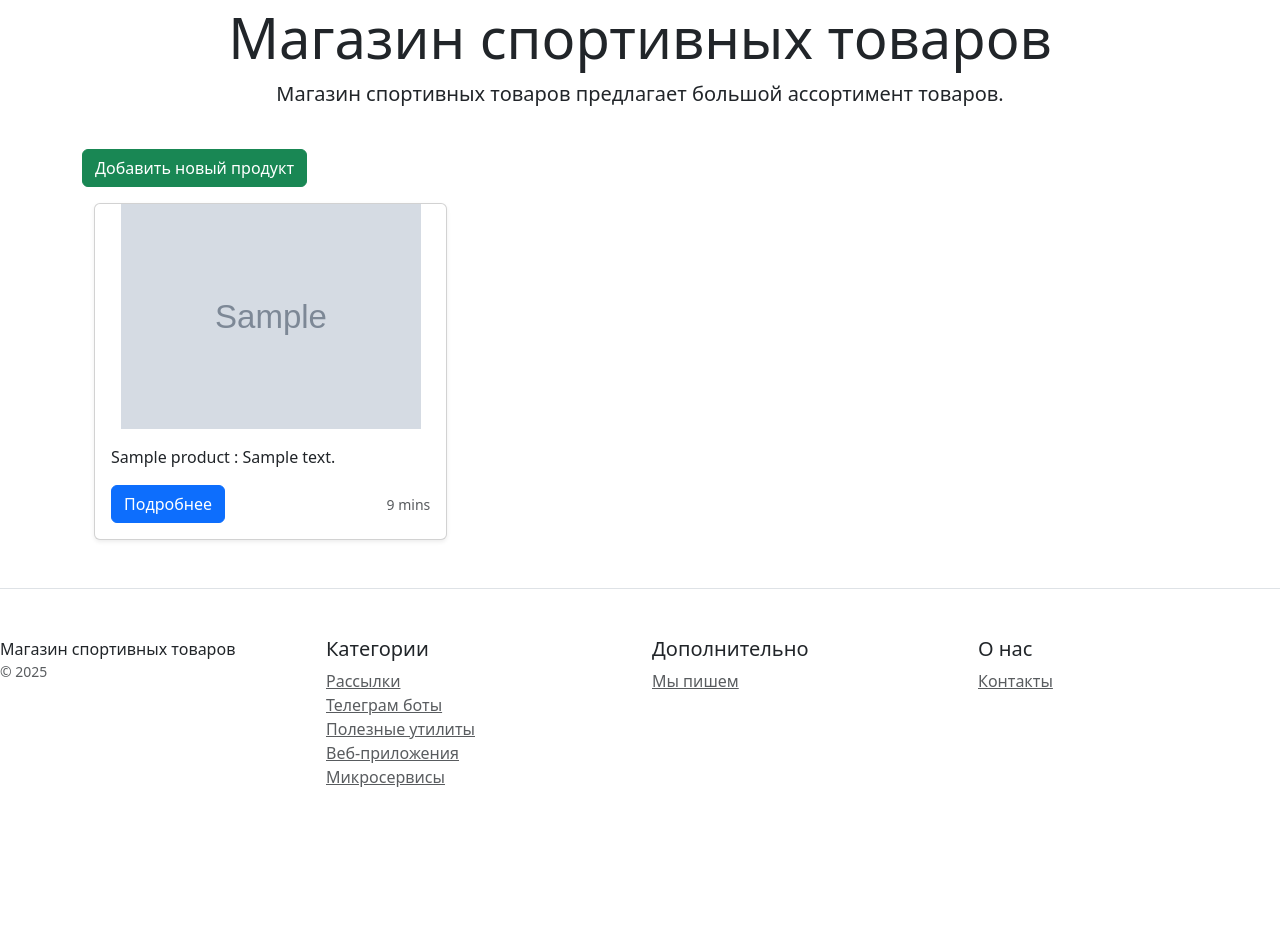
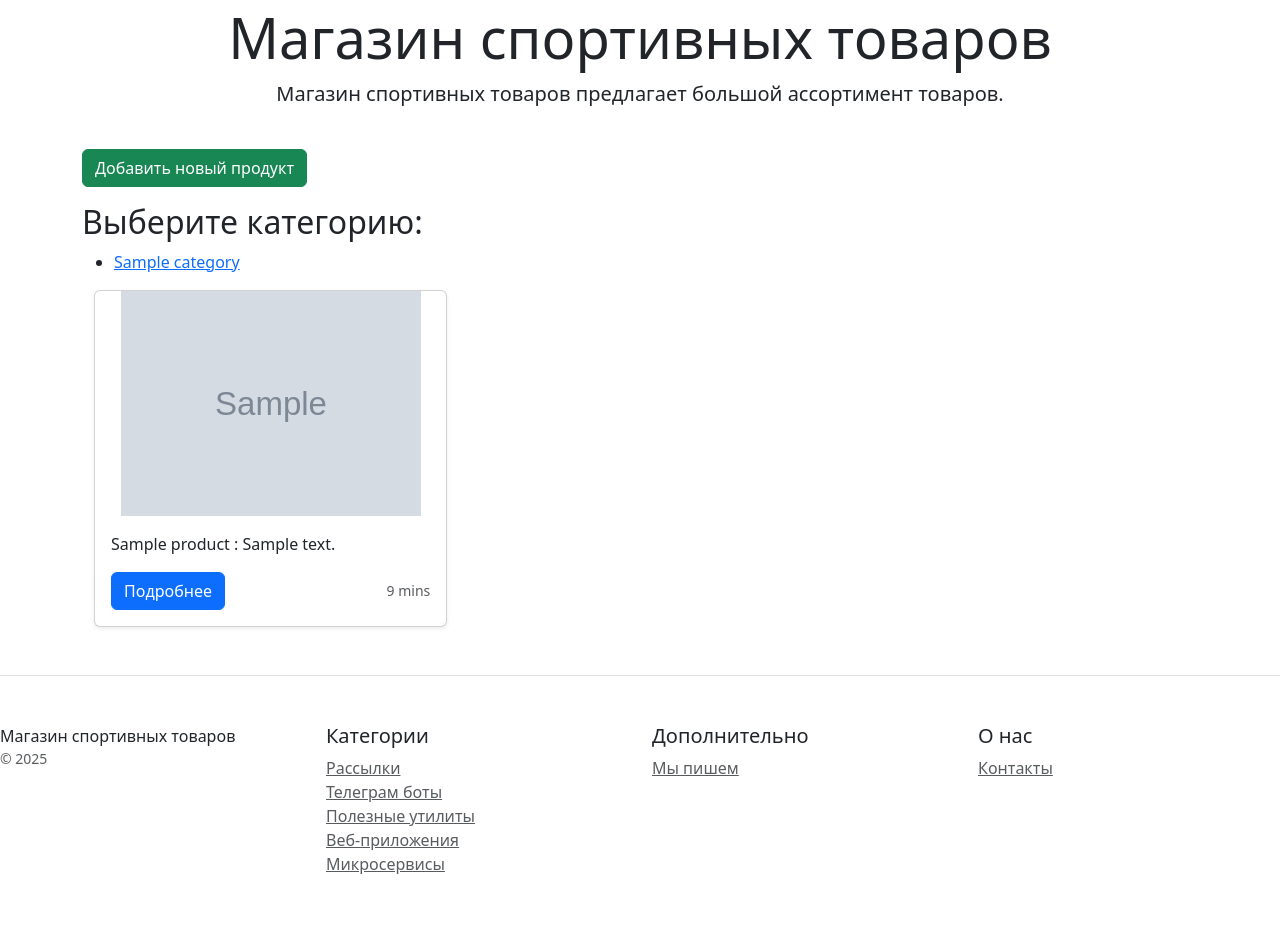
Before and after one commit to Elena-Kandrushina/online_shop, a Django app: page /products_list/ in a window 1280 px wide. Shown: the part 135-1075 px from the top of the page. Before the commit the page ends 922 px from the top, so only its background shows below. Run offline with Django 5.2, Linux system fonts and the light colour scheme; tables that the repository leaves empty hold one stand-in row (values such as "Sample post"); grey boxes marked "Sample" are stand-in pictures; parts of the project's set-up code (start-up, migrations or seed data) failed here and were passed over; some libraries are stand-ins or nearby versions.

Commit message:
add catalog change

```diff
--- a/catalog/templates/catalog/product_list.html
+++ b/catalog/templates/catalog/product_list.html
@@ -4,6 +4,17 @@
 
 {% block content %}
 <a href="{% url 'catalog:product_add' %}" class="btn btn-success mb-3">Добавить новый продукт</a>
+<h2>Выберите категорию:</h2>
+<ul>
+    <!--<li><a href="{% url 'catalog:products_list' %}">Все продукты</a></li>-->
+    {% for cat in categories %}
+        <li>
+            <a href="{% url 'catalog:category_products' cat.id %}">
+                {{ cat.name }}
+            </a>
+        </li>
+    {% endfor %}
+</ul>
 <div class="container">
     <div class="row row-cols-1 row-cols-sm-2 row-cols-md-3 g-3">
         {% for product in object_list %}
--- a/catalog/urls.py
+++ b/catalog/urls.py
@@ -1,7 +1,7 @@
 from django.urls import path
 from catalog.apps import CatalogConfig
 from catalog.views import HomeTemplateView, ContactsTemplateView, ProductListView, ProductDetailView, ProductCreateView, \
-    ProductUpdateView, ProductDeleteView
+    ProductUpdateView, ProductDeleteView, CategoryProductsView
 
 app_name = CatalogConfig.name
 
@@ -13,5 +13,6 @@ urlpatterns = [
     path('products/add/', ProductCreateView.as_view(), name='product_add'),
     path('products/<int:pk>/edit/', ProductUpdateView.as_view(), name='product_edit'),
     path('products/<int:pk>/delete/', ProductDeleteView.as_view(), name='product_delete'),
+    path('category/<int:category_id>/products/', CategoryProductsView.as_view(), name='category_products'),
 
 ]
--- a/catalog/views.py
+++ b/catalog/views.py
@@ -1,16 +1,21 @@
 from django.http import HttpResponseForbidden
 from django.shortcuts import render, get_object_or_404, redirect
 from django.urls import reverse_lazy
+from django.utils.decorators import method_decorator
 from django.views import View
+from django.core.cache import cache
+from django.views.decorators.cache import cache_page
 from django.views.generic import ListView, TemplateView, DetailView, CreateView, UpdateView, DeleteView
 from django.contrib.auth.mixins import LoginRequiredMixin, PermissionRequiredMixin
 
 from catalog.forms import ProductForm
-from catalog.models import Product
+from catalog.models import Product, Category
+from catalog.services import ProductService
 
 
 class HomeTemplateView(TemplateView):
     template_name = 'catalog/home.html'
+
 
 
 class ContactsTemplateView(TemplateView):
@@ -20,7 +25,29 @@ class ContactsTemplateView(TemplateView):
 class ProductListView(ListView):
     model = Product
 
+    def get_queryset(self):
+        queryset = cache.get('products_queryset')
+        if not queryset:
+            queryset = super().get_queryset()
+            cache.set('products_queryset', queryset, 60 * 15)
+        return queryset
 
+    def get_context_data(self, **kwargs):
+        context = super().get_context_data(**kwargs)
+        categories = Category.objects.all()
+        context['categories'] = categories
+        category_id = self.request.GET.get('category_id')
+
+        if category_id:
+            category = get_object_or_404(Category, pk=category_id)
+            context['selected_category_name'] = category.name
+        else:
+            context['selected_category_name'] = None
+        context['selected_category_id'] = category_id
+        return context
+
+
+@method_decorator(cache_page(60 * 15), name='dispatch')
 class ProductDetailView(LoginRequiredMixin, DetailView):
     model = Product
     context_object_name = 'product'
@@ -71,3 +98,20 @@ class ProductDeleteView(LoginRequiredMixin, PermissionRequiredMixin, DeleteView)
         if not (is_owner or is_moderator):
             return HttpResponseForbidden("Удалять этот продукт могут только владелец или модератор.")
         return super().dispatch(request, *args, **kwargs)
+
+
+class CategoryProductsView(ListView):
+    model = Product
+    template_name = 'catalog/category_products.html'
+    context_object_name = 'products'
+
+    def get_queryset(self):
+        category_id = self.kwargs.get('category_id')
+        return ProductService.get_products_by_category(category_id)
+
+    def get_context_data(self, **kwargs):
+        context = super().get_context_data(**kwargs)
+        category_id = self.kwargs.get('category_id')
+        category = get_object_or_404(Category, pk=category_id)
+        context['category'] = category
+        return context
```
Also changed, not shown: catalog/services.py (added, +10 -0 lines), catalog/templates/catalog/category_products.html (added, +22 -0 lines).
